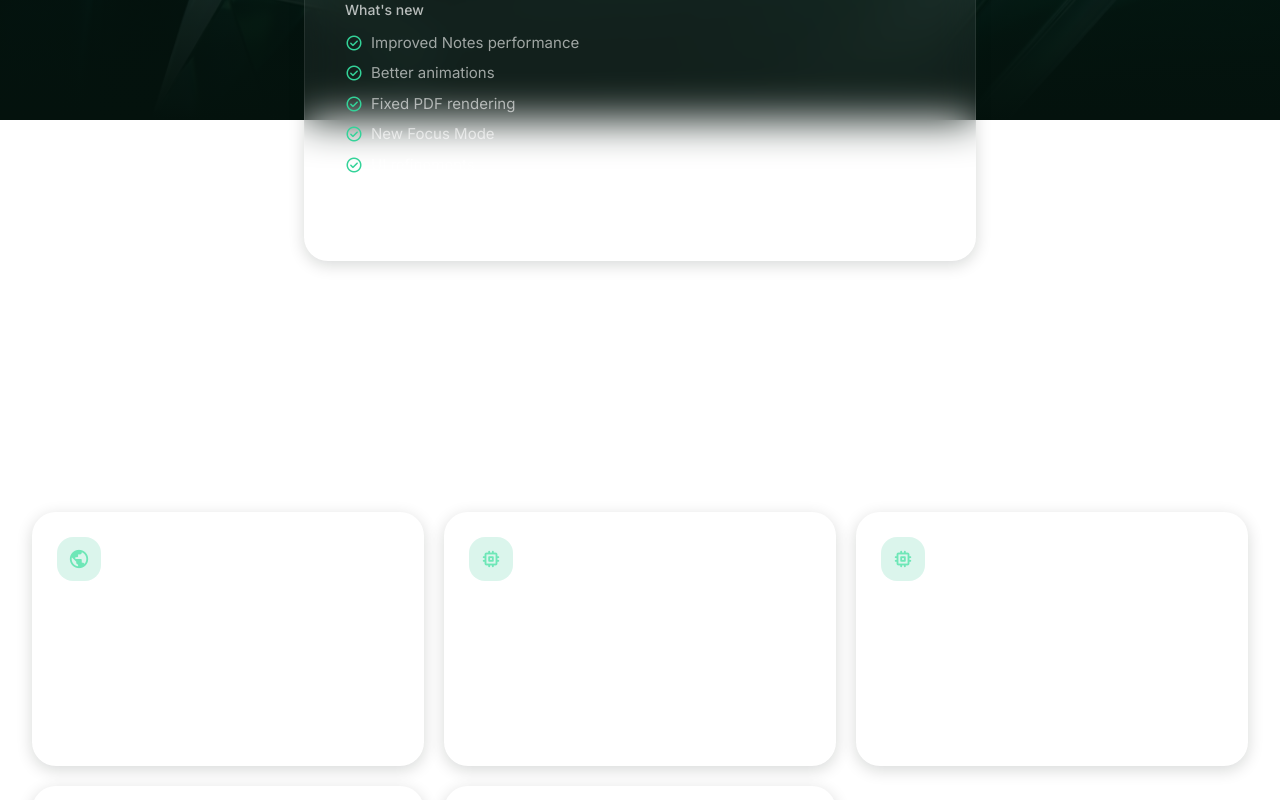
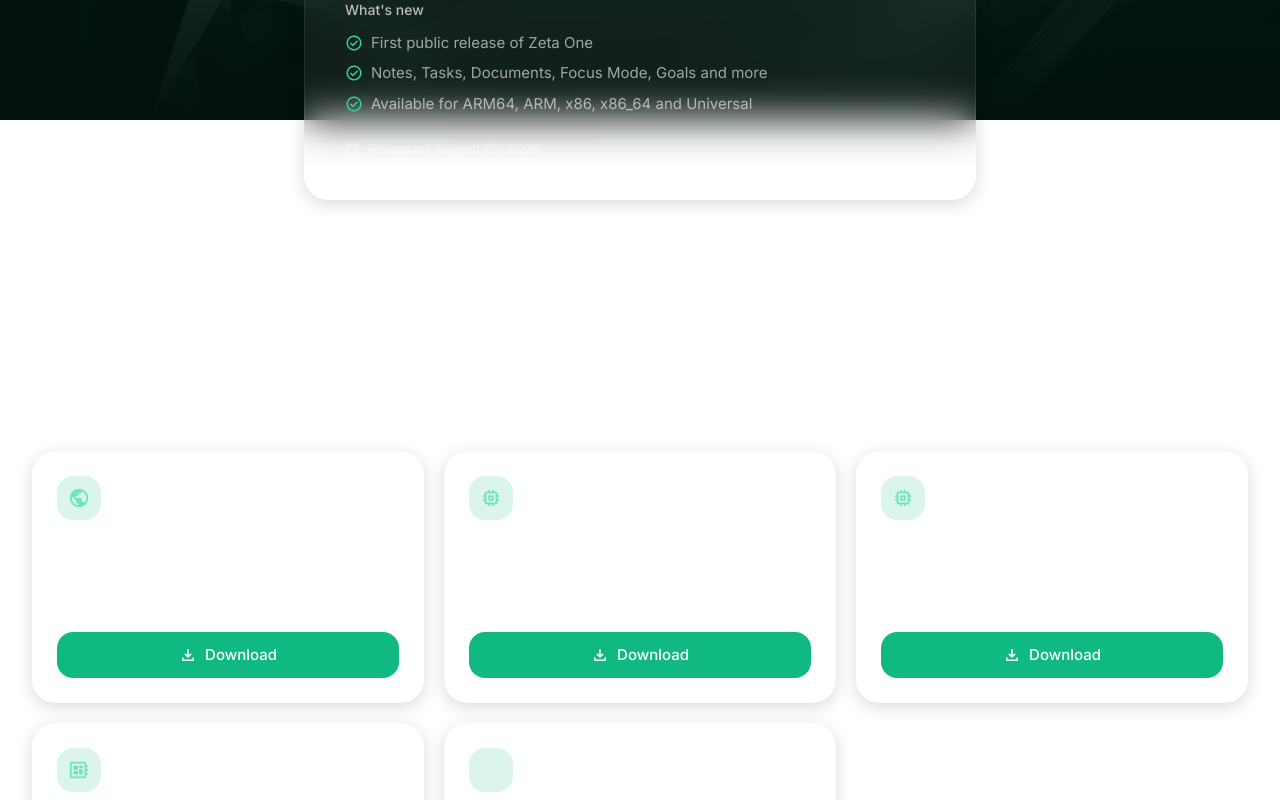
Before and after one commit to NinjaGamerz509/ZetaOne-Web, a Next.js app: page /download in a window 1280 px wide. Shown: the part 680-1480 px from the top of the page. Built offline with nearby package versions, Linux system fonts and the light colour scheme.

Commit message:
Update version to V26.8.1, fix package name, add real APK links, polish credits/email

```diff
--- a/components/sections/download/PreviousVersionsSection.tsx
+++ b/components/sections/download/PreviousVersionsSection.tsx
@@ -47,10 +47,19 @@
               </Reveal>
             ))
           ) : (
-            <Reveal delay={0.1}>
-              <p className="text-center text-[15px] text-white/45">
-                This is the first release — check back after future updates.
-              </p>
+            <Reveal delay={0.08}>
+              <GlassCard className="flex flex-col items-center px-8 py-12 text-center">
+                <div className="flex h-12 w-12 items-center justify-center rounded-2xl bg-emerald-500/15">
+                  <Icon name="history_toggle_off" size={24} className="text-emerald-300" />
+                </div>
+                <h3 className="mt-4 text-[15px] font-semibold text-white">
+                  No Older Versions Available
+                </h3>
+                <p className="mt-2 max-w-sm text-sm text-white/50">
+                  {LATEST_RELEASE.version} is the first public release of Zeta One. Future
+                  versions will appear here.
+                </p>
+              </GlassCard>
             </Reveal>
           )}
         </div>
--- a/config/download.config.ts
+++ b/config/download.config.ts
@@ -1,4 +1,7 @@
 import type { ReleaseApk } from "@/types";
+
+const RELEASE_BASE =
+  "https://github.com/NinjaGamerz509/ZataOne/releases/download/v26.8.1";
 
 /**
  * Single source of truth for every APK download link.
@@ -7,12 +10,37 @@
  * changes required.
  */
 export const DOWNLOAD_LINKS: Record<string, ReleaseApk[]> = {
-  "V26.1.8": [
-    { arch: "Universal", label: "Universal APK", url: null, size: "42 MB" },
-    { arch: "ARM64", label: "ARM64 (recommended)", url: null, size: "28 MB" },
-    { arch: "ARM", label: "ARM", url: null, size: "27 MB" },
-    { arch: "x86", label: "x86", url: null, size: "30 MB" },
-    { arch: "Bundle", label: "APK Bundle (future)", url: null, size: "—" },
+  "V26.8.1": [
+    {
+      arch: "Universal",
+      label: "Universal (works on any device)",
+      url: `${RELEASE_BASE}/app-universal-release.apk`,
+      size: "3.28 MB",
+    },
+    {
+      arch: "ARM64",
+      label: "ARM64 (recommended)",
+      url: `${RELEASE_BASE}/app-arm64-v8a-release.apk`,
+      size: "3.19 MB",
+    },
+    {
+      arch: "ARM",
+      label: "ARM (older 32-bit phones)",
+      url: `${RELEASE_BASE}/app-armeabi-v7a-release.apk`,
+      size: "3.19 MB",
+    },
+    {
+      arch: "x86",
+      label: "x86 (Intel-based devices)",
+      url: `${RELEASE_BASE}/app-x86-release.apk`,
+      size: "3.19 MB",
+    },
+    {
+      arch: "x86_64",
+      label: "x86_64 (Intel-based devices)",
+      url: `${RELEASE_BASE}/app-x86_64-release.apk`,
+      size: "3.19 MB",
+    },
   ],
 };
 
--- a/config/site.config.ts
+++ b/config/site.config.ts
@@ -8,7 +8,7 @@
   developer: "Shaikh Zaid",
   email: {
     support: "help@zetaone.qzz.io",
-    feedback: "feedback@zetaone.qzz.io",
+    feedback: "help@zetaone.qzz.io",
   },
   social: {
     github: "https://github.com/zetaone",
--- a/constants/app.ts
+++ b/constants/app.ts
@@ -5,16 +5,16 @@
 
 export const APP = {
   name: "Zeta One",
-  developer: "Shaikh Zaid",
-  currentVersion: "V26.1.8",
-  buildNumber: "26108",
-  packageName: "com.zetaone.app",
-  minimumAndroidVersion: "Android 8.0 (API 26)",
+  developer: "Shaikh Zaid (NinjaGamerz)",
+  currentVersion: "V26.8.1",
+  buildNumber: "26081",
+  packageName: "com.zeta.one",
+  minimumAndroidVersion: "Android 12.0 (API 31)",
   releaseChannel: "Stable" as const,
-  releaseDate: "2026-07-20",
-  apkSize: "42 MB",
+  releaseDate: "2026-08-15",
+  apkSize: "3.28 MB",
   supportEmail: "help@zetaone.qzz.io",
-  feedbackEmail: "feedback@zetaone.qzz.io",
+  feedbackEmail: "help@zetaone.qzz.io",
   documentationUrl: "https://docs.zetaone.qzz.io",
   downloadUrl: "/download",
   copyrightYear: 2026,
--- a/content/credits.ts
+++ b/content/credits.ts
@@ -1,7 +1,7 @@
 import type { ProjectLead, AiTool, Tester, Contributor, CommunityLink } from "@/types";
 
 export const PROJECT_LEAD: ProjectLead = {
-  name: "Shaikh Zaid",
+  name: "Shaikh Zaid (NinjaGamerz)",
   roles: ["Project Creator", "UI Planning", "Development", "Vision"],
   bio: "Zeta One was created, planned and built by Shaikh Zaid, with AI tools assisting throughout the process.",
 };
--- a/content/releases.ts
+++ b/content/releases.ts
@@ -12,22 +12,20 @@
   minAndroidVersion: APP.minimumAndroidVersion,
   apkSize: APP.apkSize,
   highlights: [
-    "Improved Notes performance",
-    "Better animations",
-    "Fixed PDF rendering",
-    "New Focus Mode",
-    "UI refinements",
+    "First public release of Zeta One",
+    "Notes, Tasks, Documents, Focus Mode, Goals and more",
+    "Available for ARM64, ARM, x86, x86_64 and Universal",
   ],
   changelog: {
-    added: ["Focus Mode with automatic break timers", "Session statistics inside Analytics"],
-    improved: ["Notes load and scroll performance", "Overall animation smoothness across the app"],
-    fixed: ["PDF pages rendering incorrectly on some devices", "Task reminders not firing on time"],
+    added: [
+      "Initial public release with all core modules",
+      "Notes, Tasks, Documents, Focus Mode, Goals, Flashcards, Calendar, Timetable and Analytics",
+    ],
+    improved: [],
+    fixed: [],
     removed: [],
   },
-  knownIssues: [
-    "Occasional delay opening very large PDF files",
-    "Timetable landscape layout is not yet optimized",
-  ],
+  knownIssues: [],
   apks: getDownloadLinksForVersion(APP.currentVersion),
 };
 
--- a/types/index.ts
+++ b/types/index.ts
@@ -9,7 +9,7 @@
 }
 
 export interface ReleaseApk {
-  arch: "ARM64" | "ARM" | "x86" | "Universal" | "Bundle";
+  arch: "ARM64" | "ARM" | "x86" | "x86_64" | "Universal" | "Bundle";
   label: string;
   url: string | null;
   size: string;
```
Also changed, not shown: 2 other files (tests, documents, lock files or other folders).
